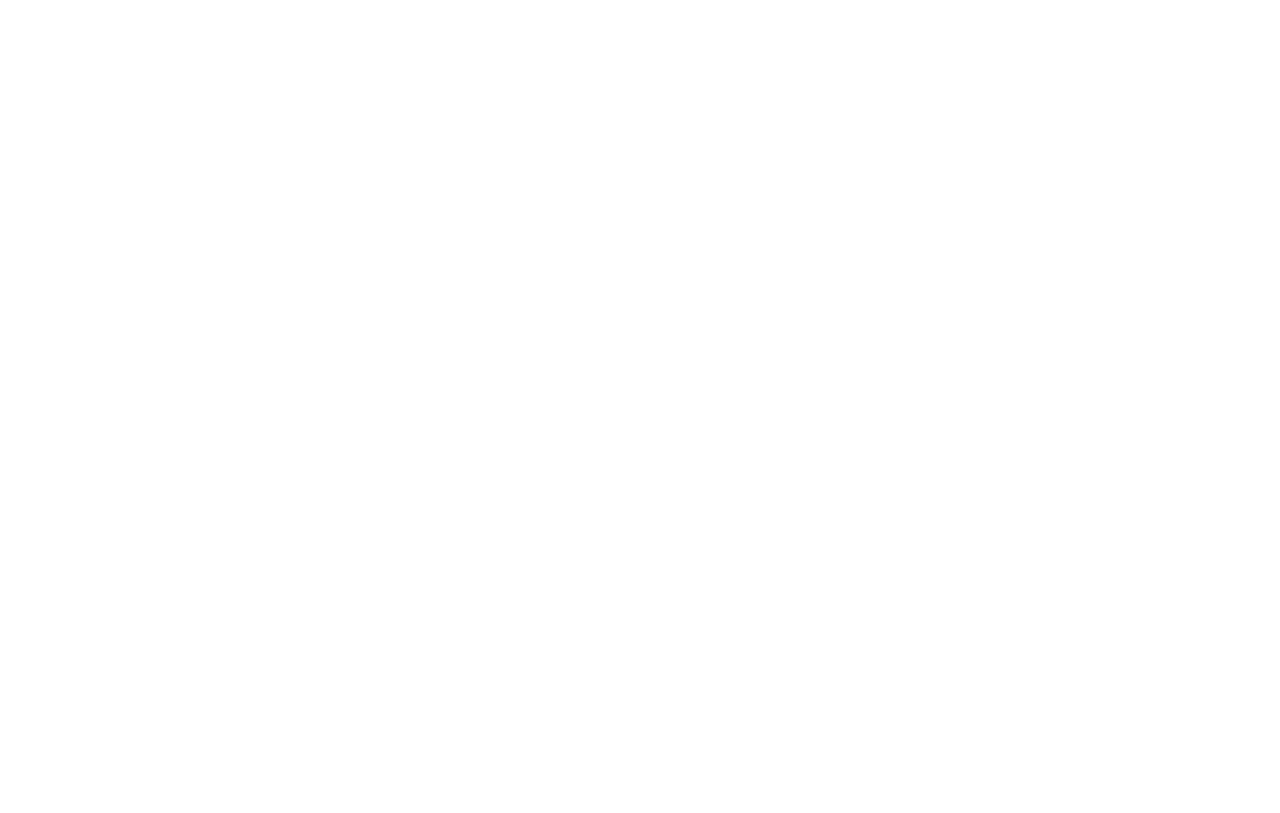
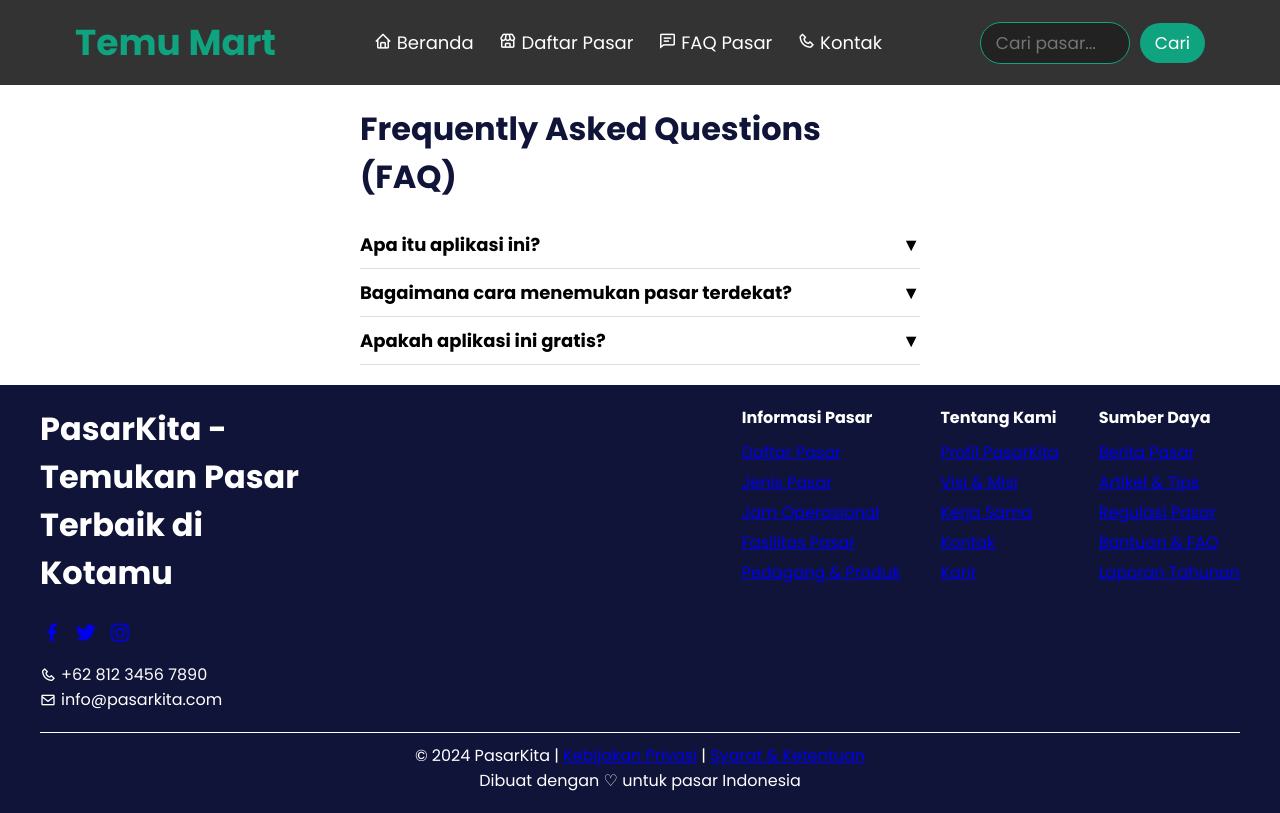
Before and after one commit to Huntbase/Pasar-Lokal, a React (Create React App) app: page /FAQ in a window 1280 px wide. Before the commit this address had no page. Built offline with nearby package versions, Linux system fonts and the light colour scheme.

Commit message:
Perbaikan

```diff
--- a/src/App.js
+++ b/src/App.js
@@ -4,7 +4,7 @@
 import Dashboard from "./components/pages/Dashboard";
 import DaftarPasar from "./components/pages/Daftar";
 import MarketDetail from "./components/Daftar/MarketDetail";
-// import PetaPasar from "./components/pages/PetaPasar"; // Pastikan ini sesuai
+import FAQ from "./components/pages/FAQ";
 // import Kontak from "./components/pages/Kontak"; // Pastikan ini ada
 import SearchResults from "./components/Navbar&Footer/SearchResults";
 
@@ -17,7 +17,7 @@
           <Routes>
             <Route path="/" element={<Dashboard />} />
             <Route path="/Daftar" element={<DaftarPasar />} />
-            <Route path="/peta-pasar" element={<h1>Peta Pasar</h1>} />
+            <Route path="/FAQ" element={<FAQ />} />
             <Route path="/kontak" element={<h1>Kontak</h1>} />
             <Route path="/search-results" element={<SearchResults />} />
             <Route path="/market/:id" element={<MarketDetail />} />
--- /dev/null
+++ b/src/Data/FAQ.js
@@ -0,0 +1,21 @@
+const faqData = [
+  {
+    id: 1,
+    question: "Apa itu aplikasi ini?",
+    answer:
+      "Aplikasi ini adalah platform untuk mencari informasi tentang pasar di Bogor.",
+  },
+  {
+    id: 2,
+    question: "Bagaimana cara menemukan pasar terdekat?",
+    answer:
+      "Anda bisa menggunakan fitur pencarian di Daftar Pasar untuk menemukan pasar terdekat.",
+  },
+  {
+    id: 3,
+    question: "Apakah aplikasi ini gratis?",
+    answer: "Ya, aplikasi ini gratis digunakan tanpa biaya langganan.",
+  },
+];
+
+export default faqData;
--- a/src/components/Daftar/MarketDetail.js
+++ b/src/components/Daftar/MarketDetail.js
@@ -1,6 +1,6 @@
 import React from "react";
 import { useParams, useNavigate } from "react-router-dom";
-import pasarData from "../Home/Js/data";
+import pasarData from "../../Data/data.js";
 import "./css/detail.css";
 import Navbar from "../Navbar&Footer/Navbar.js";
 import Footer from "../Navbar&Footer/Footer.js";
--- a/src/components/Daftar/Marketlist.js
+++ b/src/components/Daftar/Marketlist.js
@@ -1,6 +1,6 @@
 import React, { useState } from "react";
 import MarketCard from "./MarketCard";
-import { pasarData } from "../Home/Js/data"; // Sesuaikan path dengan lokasi file data
+import { pasarData } from "../../Data/data"; // Sesuaikan path dengan lokasi file data
 import "./css/list.css";
 
 const MarketList = () => {
--- /dev/null
+++ b/src/components/FAQ/FAQ.js
@@ -0,0 +1,30 @@
+import React, { useState } from "react";
+import faqData from "../../Data/FAQ";
+import "./css/faq.css"; // Untuk styling
+
+const FAQ = () => {
+  const [openIndex, setOpenIndex] = useState(null);
+
+  const toggleFAQ = (index) => {
+    setOpenIndex(openIndex === index ? null : index);
+  };
+
+  return (
+    <div className="faq-container">
+      <h2>Frequently Asked Questions (FAQ)</h2>
+      <div className="faq-list">
+        {faqData.map((faq, index) => (
+          <div key={faq.id} className="faq-item">
+            <button className="faq-question" onClick={() => toggleFAQ(index)}>
+              {faq.question}
+              <span>{openIndex === index ? "▲" : "▼"}</span>
+            </button>
+            {openIndex === index && <p className="faq-answer">{faq.answer}</p>}
+          </div>
+        ))}
+      </div>
+    </div>
+  );
+};
+
+export default FAQ;
--- /dev/null
+++ b/src/components/FAQ/css/faq.css
@@ -0,0 +1,28 @@
+.faq-container {
+  max-width: 600px;
+  margin: auto;
+  padding: 20px;
+}
+
+.faq-item {
+  border-bottom: 1px solid #ddd;
+  padding: 10px 0;
+}
+
+.faq-question {
+  width: 100%;
+  text-align: left;
+  background: none;
+  border: none;
+  font-size: 18px;
+  font-weight: bold;
+  cursor: pointer;
+  display: flex;
+  justify-content: space-between;
+  align-items: center;
+}
+
+.faq-answer {
+  padding: 10px 0;
+  color: #555;
+}
--- a/src/components/Home/PasarList.js
+++ b/src/components/Home/PasarList.js
@@ -1,7 +1,7 @@
 // src/components/PasarList.jsx
 import React, { useState } from "react";
 import PasarCard from "./PasarCard";
-import { pasarData } from "./Js/data"; // atau data langsung di sini
+import { pasarData } from "../../Data/data"; // atau data langsung di sini
 
 const ITEMS_PER_PAGE = 6; // jumlah kartu per halaman
 
--- a/src/components/Navbar&Footer/Footer.js
+++ b/src/components/Navbar&Footer/Footer.js
@@ -1,72 +1,123 @@
 import React from "react";
+import { Link } from "react-router-dom";
 import "./css/Footer.css";
 
 const Footer = () => {
   return (
     <footer className="footer">
       <div className="footer-container">
+        {/* Branding dan Sosial Media */}
         <div className="footer-branding">
-          <h2>Superchat - The name says it all</h2>
+          <h2>PasarKita - Temukan Pasar Terbaik di Kotamu</h2>
           <div className="footer-socials">
-            <i className="bx bx-home icon"></i>
-            <i className="bx bx-home icon"></i>
-            <i className="bx bx-home icon"></i>
+            <a
+              href="https://facebook.com"
+              target="_blank"
+              rel="noopener noreferrer"
+              aria-label="Facebook"
+            >
+              <i className="bx bxl-facebook icon"></i>
+            </a>
+            <a
+              href="https://twitter.com"
+              target="_blank"
+              rel="noopener noreferrer"
+              aria-label="Twitter"
+            >
+              <i className="bx bxl-twitter icon"></i>
+            </a>
+            <a
+              href="https://instagram.com"
+              target="_blank"
+              rel="noopener noreferrer"
+              aria-label="Instagram"
+            >
+              <i className="bx bxl-instagram icon"></i>
+            </a>
           </div>
+
           <div className="footer-contact">
             <p>
-              <i className="bx bx-home icon">+44 1224 051727</i>
+              <i className="bx bx-phone icon"></i> +62 812 3456 7890
             </p>
             <p>
-              <i className="bx bx-home icon">+44 1224 051727</i>
+              <i className="bx bx-envelope icon"></i> info@pasarkita.com
             </p>
           </div>
         </div>
+
+        {/* Links Section */}
         <div className="footer-links">
           <div className="footer-section">
-            <h4>Product</h4>
+            <h4>Informasi Pasar</h4>
             <ul>
-              <li>WhatsApp Business</li>
-              <li>WhatsApp Newsletter</li>
-              <li>Automations</li>
-              <li>Integrations</li>
-              <li>Universal Inbox</li>
-              <li>Webchat</li>
-              <li>Team Chat</li>
-              <li>Reviews</li>
-              <li>Mobile App</li>
-              <li>Desktop App</li>
+              <li>
+                <Link to="/daftar-pasar">Daftar Pasar</Link>
+              </li>
+              <li>
+                <Link to="/jenis-pasar">Jenis Pasar</Link>
+              </li>
+              <li>
+                <Link to="/jam-operasional">Jam Operasional</Link>
+              </li>
+              <li>
+                <Link to="/fasilitas">Fasilitas Pasar</Link>
+              </li>
+              <li>
+                <Link to="/pedagang-produk">Pedagang & Produk</Link>
+              </li>
             </ul>
           </div>
           <div className="footer-section">
-            <h4>Company</h4>
+            <h4>Tentang Kami</h4>
             <ul>
-              <li>About Us</li>
-              <li>Prices</li>
               <li>
-                Career <span className="hiring">We are hiring!</span>
+                <Link to="/profil">Profil PasarKita</Link>
               </li>
-              <li>Contact</li>
-              <li>Affiliate Program</li>
-              <li>Press</li>
-              <li>System Status</li>
+              <li>
+                <Link to="/visi-misi">Visi & Misi</Link>
+              </li>
+              <li>
+                <Link to="/kerja-sama">Kerja Sama</Link>
+              </li>
+              <li>
+                <Link to="/kontak">Kontak</Link>
+              </li>
+              <li>
+                <Link to="/karir">Karir</Link>
+              </li>
             </ul>
           </div>
           <div className="footer-section">
-            <h4>Resources</h4>
+            <h4>Sumber Daya</h4>
             <ul>
-              <li>Blog</li>
-              <li>Success Stories</li>
-              <li>Superchat Comparison</li>
-              <li>Free Tools</li>
-              <li>Free eBooks</li>
-              <li>Messaging Report 2023</li>
+              <li>
+                <Link to="/berita">Berita Pasar</Link>
+              </li>
+              <li>
+                <Link to="/artikel">Artikel & Tips</Link>
+              </li>
+              <li>
+                <Link to="/regulasi">Regulasi Pasar</Link>
+              </li>
+              <li>
+                <Link to="/faq">Bantuan & FAQ</Link>
+              </li>
+              <li>
+                <Link to="/laporan">Laporan Tahunan</Link>
+              </li>
             </ul>
           </div>
         </div>
       </div>
+
+      {/* Footer Bottom */}
       <div className="footer-bottom">
-        <p>© 2024 SuperX GmbH | Imprint | Data Privacy | Terms of Use</p>
-        <p>Made with ♡ in Berlin</p>
+        <p>
+          © 2024 PasarKita | <Link to="/privacy">Kebijakan Privasi</Link> |{" "}
+          <Link to="/terms">Syarat & Ketentuan</Link>
+        </p>
+        <p>Dibuat dengan ♡ untuk pasar Indonesia</p>
       </div>
     </footer>
   );
--- a/src/components/Navbar&Footer/Navbar.js
+++ b/src/components/Navbar&Footer/Navbar.js
@@ -1,6 +1,6 @@
 import React, { useState } from "react";
 import { Link, useNavigate } from "react-router-dom";
-import { pasarData } from "../Home/Js/data";
+import { pasarData } from "../../Data/data";
 import "./css/Navbar.css";
 
 function Navbar() {
@@ -41,8 +41,8 @@
           </Link>
         </li>
         <li>
-          <Link to="/peta-pasar">
-            <i className="bx bx-map icon"></i> Peta Pasar
+          <Link to="/FAQ">
+            <i className="bx bx-comment-detail"></i> FAQ Pasar
           </Link>
         </li>
         <li>
--- a/src/components/Navbar&Footer/css/Footer.css
+++ b/src/components/Navbar&Footer/css/Footer.css
@@ -15,6 +15,9 @@
 
 .footer-branding {
   max-width: 300px;
+}
+.footer-branding h2 {
+  color: white;
 }
 
 .footer-socials {
--- /dev/null
+++ b/src/components/pages/FAQ.js
@@ -0,0 +1,17 @@
+import React from "react";
+import Navbar from "../Navbar&Footer/Navbar.js";
+import FAQ from "../FAQ/FAQ.js";
+import Footer from "../Navbar&Footer/Footer.js";
+import "../Home/css/App.css";
+
+const isi = () => {
+  return (
+    <>
+      <Navbar />
+      <FAQ />
+      <Footer />
+    </>
+  );
+};
+
+export default isi;
```
Also changed, not shown: src/Data/data.js (renamed from src/components/Home/Js/data.js).
